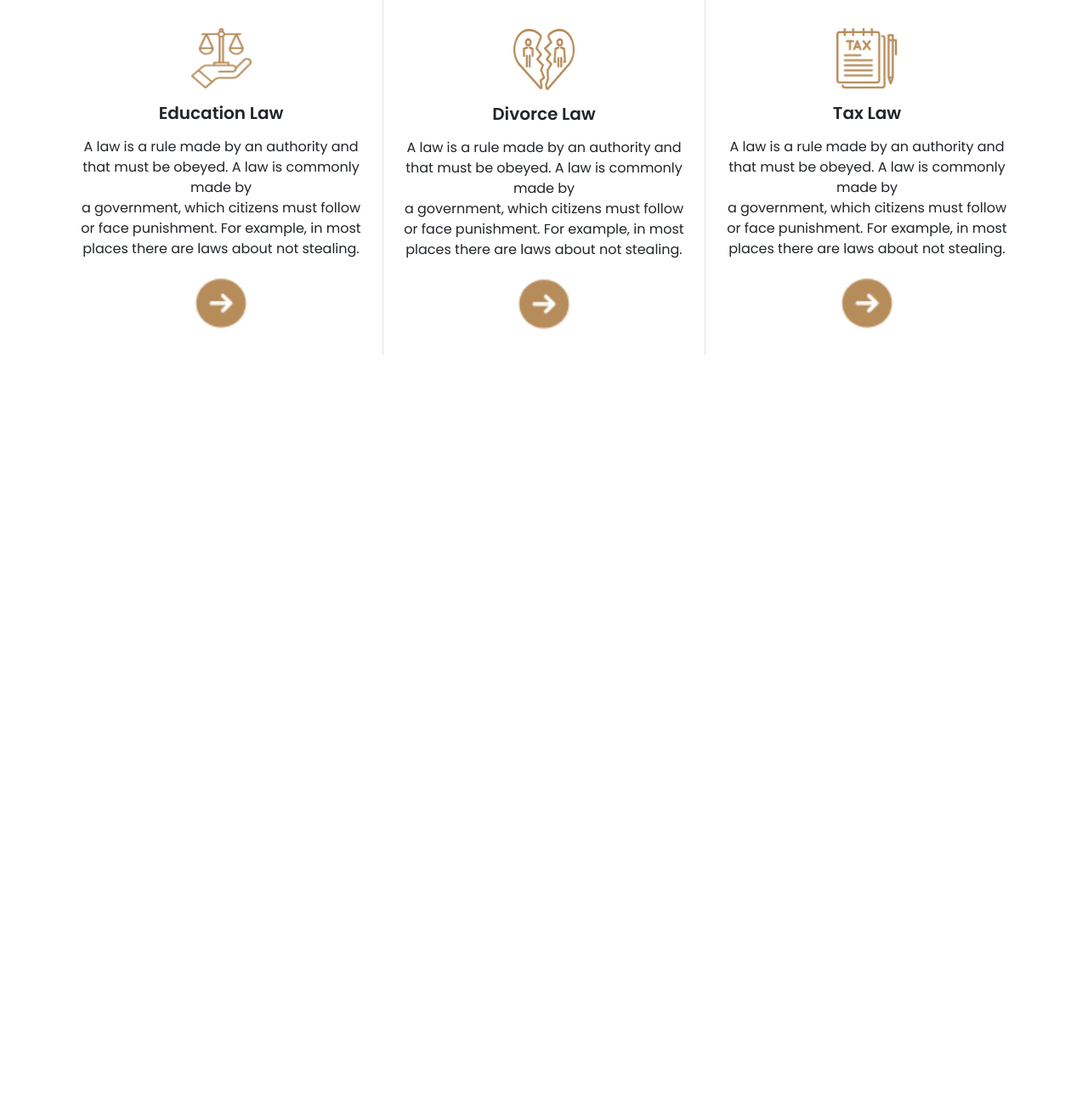
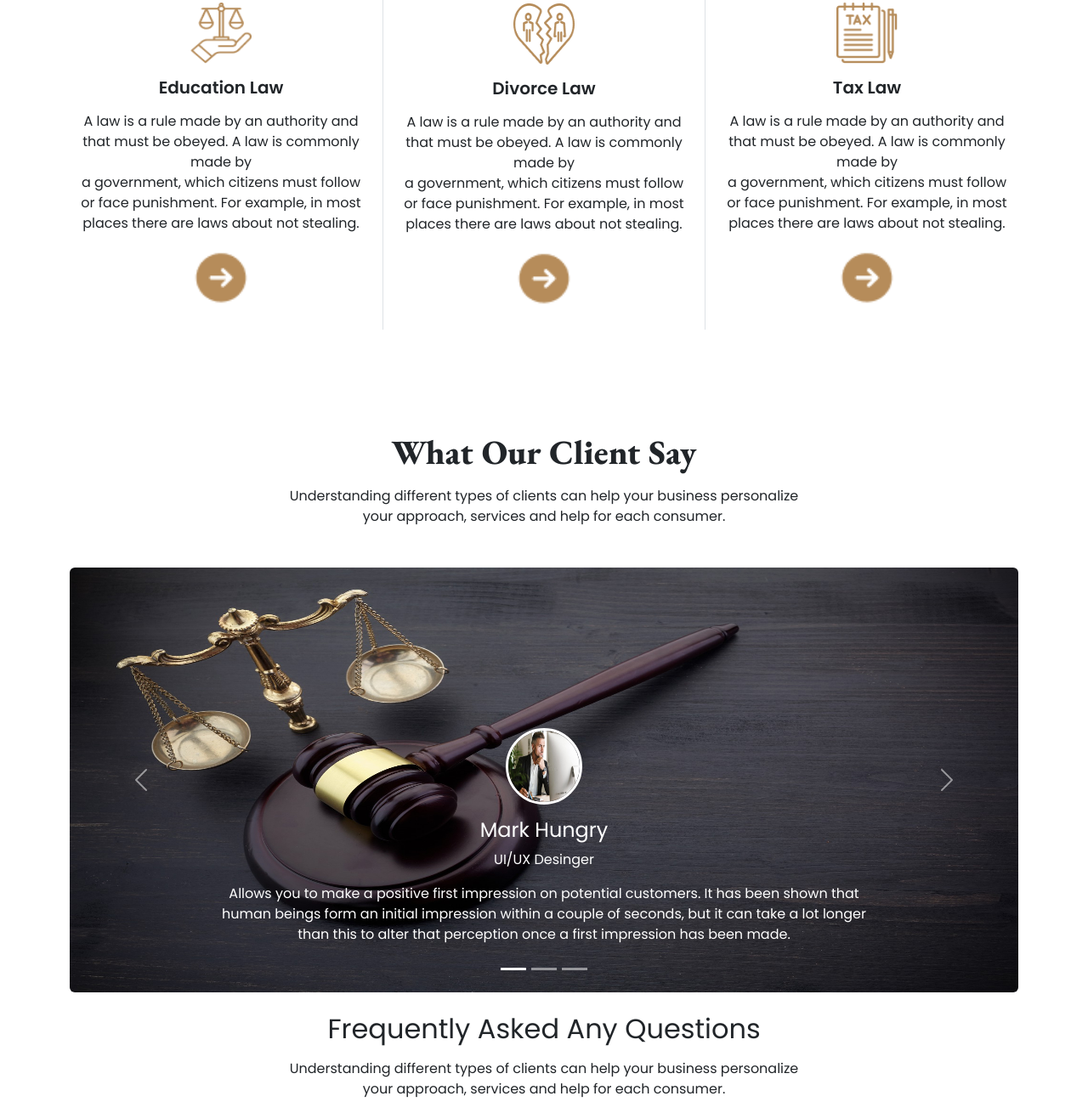
Before and after one commit to tuhin360/legal-house, a plain HTML site: page index.html in a window 1280 px wide. Shown: the part 1468-2778 px from the top of the page at 85% size. Before the commit the page ends 1886 px from the top, so only its background shows below. Drawn offline with nearby package versions, Linux system fonts and the light colour scheme.

Commit message:
client say section added

```diff
--- a/css/styles.css
+++ b/css/styles.css
@@ -62,7 +62,7 @@ body {
     font-family: "EB Garamond";
     font-weight: 800;
     font-size: 40px;
-    margin-top: 150px;
+    margin-top: 120px;
 
   }
 
@@ -78,12 +78,38 @@ background: linear-gradient(355deg, rgba(2,0,36,1) 0%, rgba(225,226,225,0) 0%, r
 }
 
 
+/* client section css */
+.client-header h2 {
+    font-family: "EB Garamond";
+    font-weight: 800;
+    font-size: 40px;
+    margin-top: 120px;
+
+  }
+
+  .carousel-item img{
+    height: 500px;
+    width: 100%;
+  }
+
+
+
+.carousel-caption img{
+    width: 90px;
+    height: 90px;
+    border-radius: 50%;
+    border: 3px solid #fff ;
+}
+
+
+
+
+
 
 /* responsive */
 @media screen and (max-width: 556px) {
   .header-banner {
     width: 100%;
-    bc
   }
   .header-banner h1 {
     font-weight: 800;
--- a/index.html
+++ b/index.html
@@ -147,7 +147,7 @@
     <!-- header end -->
 
 
-    <!-- Legal Practice Section Starts -->
+    <!-- Legal Practice Area Section Starts -->
     <section class="contianer">
        <div class="legal-header mt-4 text-center">
         <h2 class="">The Legal Practice Area</h2>
@@ -208,17 +208,74 @@
                     </div>
                   </div>
             </div>
-
           </div>
        </div>
     </section>
+     <!-- Legal Practice Area Section Starts -->
+
+     <!-- Client Section Starts -->
+    <section class="container">
+        <div class="client-header mt-4 text-center">
+            <h2 class="">What Our Client Say</h2>
+            <p class="text-center fw-normal mt-3">Understanding different types of clients can help your business personalize <br> your  approach, services and help for each consumer.
+            </p>
+           </div>
+
+           <div id="carouselExampleCaptions" class="carousel slide mt-5">
+            <div class="carousel-indicators">
+              <button type="button" data-bs-target="#carouselExampleCaptions" data-bs-slide-to="0" class="active" aria-current="true" aria-label="Slide 1"></button>
+              <button type="button" data-bs-target="#carouselExampleCaptions" data-bs-slide-to="1" aria-label="Slide 2"></button>
+              <button type="button" data-bs-target="#carouselExampleCaptions" data-bs-slide-to="2" aria-label="Slide 3"></button>
+            </div>
+            <div class="carousel-inner">
+              <div class="carousel-item active">
+                <img src="images/slider-1.jpg" class="d-block w-100 rounded" alt="...">
+                <div class="carousel-caption d-none d-md-block">
+                  <img src="images/man.jpg" alt="">
+                  <h4  class="mt-3">Mark Hungry</h4>
+                  <p>UI/UX Desinger</p>
+                  <p>Allows you to make a positive first impression on potential customers. It has been shown that human beings form an initial impression within a couple of seconds, but it can take a lot longer than this to alter that perception once a first impression has been made.</p>
+                </div>
+              </div>
+              <div class="carousel-item">
+                <img src="images/slider-2.jpg" class="d-block w-100" alt="...">
+                <div class="carousel-caption d-none d-md-block">
+                    <img src="images/man.jpg" alt="">
+                    <h4  class="mt-3">Mark Hungry</h4>
+                    <p>UI/UX Desinger</p>
+                    <p>Allows you to make a positive first impression on potential customers. It has been shown that human beings form an initial impression within a couple of seconds, but it can take a lot longer than this to alter that perception once a first impression has been made.</p>
+                </div>
+              </div>
+              <div class="carousel-item">
+                <img src="images/slider-3.jpg" class="d-block w-100" alt="...">
+                <div class="carousel-caption d-none d-md-block">
+                    <img src="images/man.jpg" alt="">
+                    <h4 class="mt-3">Mark Hungry</h4>
+                    <p>UI/UX Desinger</p>
+                    <p>Allows you to make a positive first impression on potential customers. It has been shown that human beings form an initial impression within a couple of seconds, but it can take a lot longer than this to alter that perception once a first impression has been made.</p>
+                </div>
+              </div>
+            </div>
+            <button class="carousel-control-prev" type="button" data-bs-target="#carouselExampleCaptions" data-bs-slide="prev">
+              <span class="carousel-control-prev-icon" aria-hidden="true"></span>
+              <span class="visually-hidden">Previous</span>
+            </button>
+            <button class="carousel-control-next" type="button" data-bs-target="#carouselExampleCaptions" data-bs-slide="next">
+              <span class="carousel-control-next-icon" aria-hidden="true"></span>
+              <span class="visually-hidden">Next</span>
+            </button>
+          </div>
+    </section>
+      <!-- Client Section End -->
 
 
-
-
-
-
-
+    <section class="container">
+        <div class="question-header mt-4 text-center">
+            <h2 class="">Frequently Asked Any Questions</h2>
+            <p class="text-center fw-normal mt-3">Understanding different types of clients can help your business personalize <br> your  approach, services and help for each consumer.
+            </p>
+           </div>
+    </section>
 
 
 
```
Also changed, not shown: images/man.jpg (added).
